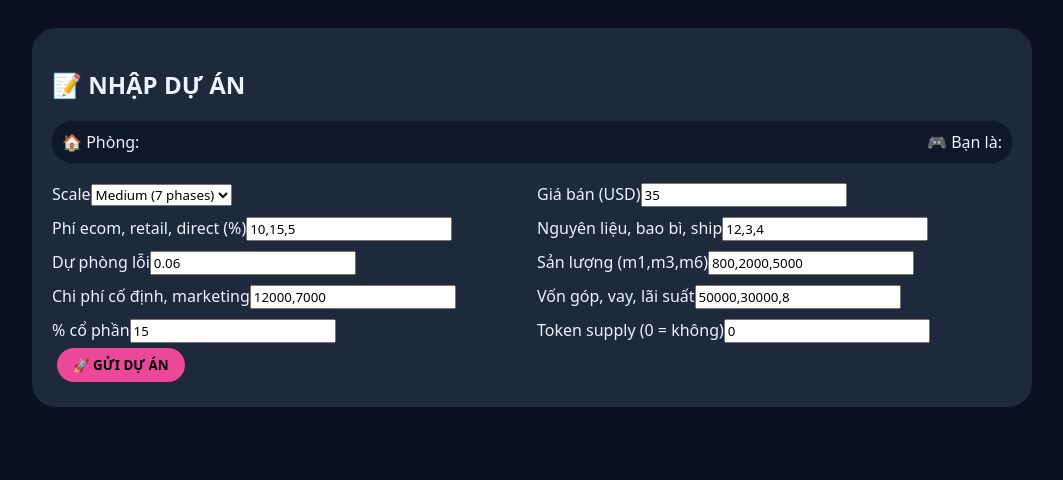
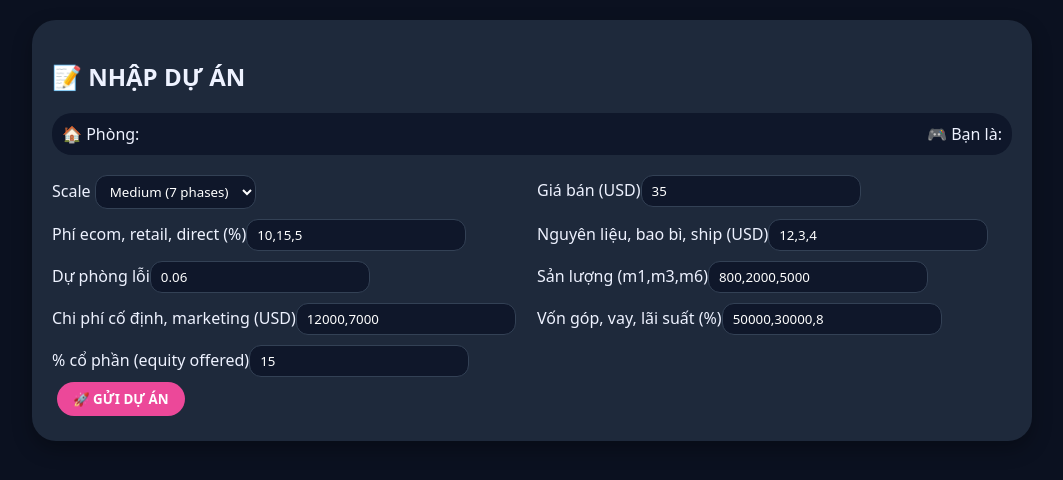
Before and after one commit to kimhyejinhq-crypto/game-nh-p, a Flask app: template templates/play.html in a window 1280 px wide. Shown: the top 480 px of the page, without its empty margins (108-1171 px from the left). Run offline with Flask 3, Linux system fonts and the light colour scheme; the template is opened without the code that fills it, so the values that code supplies are empty.

Commit message:
Update play.html

```diff
--- a/templates/play.html
+++ b/templates/play.html
@@ -2,30 +2,37 @@
 <html lang="vi">
 <head>
     <meta charset="UTF-8">
+    <meta name="viewport" content="width=device-width, initial-scale=1.0">
     <title>Startup Game - Điều khiển dự án</title>
     <style>
-        * { box-sizing: border-box; font-family: system-ui; }
-        body { background: #0b1120; color: #eef2ff; padding: 20px; }
+        * { box-sizing: border-box; font-family: system-ui, -apple-system, 'Segoe UI', Roboto, sans-serif; }
+        body { background: #0b1120; color: #eef2ff; padding: 20px; margin: 0; }
         .container { max-width: 1000px; margin: auto; }
-        .panel { background: #1e293b; border-radius: 24px; padding: 20px; margin-bottom: 20px; }
-        button { background: #ec4899; border: none; padding: 8px 16px; border-radius: 30px; font-weight: bold; cursor: pointer; margin: 5px; }
-        .card-list { display: flex; flex-wrap: wrap; gap: 10px; margin: 10px 0; max-height: 300px; overflow-y: auto; padding: 5px; }
-        .card { border-radius: 20px; padding: 8px 12px; cursor: pointer; transition: 0.1s; background: #334155; }
+        .panel { background: #1e293b; border-radius: 24px; padding: 20px; margin-bottom: 20px; box-shadow: 0 8px 20px rgba(0,0,0,0.3); }
+        button { background: #ec4899; border: none; padding: 8px 16px; border-radius: 30px; font-weight: bold; cursor: pointer; margin: 5px; transition: 0.2s; color: white; }
+        button:hover { background: #be185d; transform: scale(1.02); }
+        .card-list { display: flex; flex-wrap: wrap; gap: 10px; margin: 10px 0; max-height: 320px; overflow-y: auto; padding: 5px; }
+        .card { border-radius: 20px; padding: 8px 12px; cursor: pointer; transition: 0.1s; background: #334155; width: 180px; flex-shrink: 0; }
         .card.red { background: #7f1a1a; border-left: 4px solid #ef4444; }
         .card.green { background: #14532d; border-left: 4px solid #22c55e; }
         .card.purple { background: #4c1d95; border-left: 4px solid #a855f7; }
         .card.selected { background: #ec4899; color: #0f172a; border-left-color: white; }
         .card .desc { font-size: 0.65rem; color: #cbd5e1; margin-top: 4px; }
         .info-bar { background: #0f172a; border-radius: 20px; padding: 10px; display: flex; justify-content: space-between; margin-bottom: 20px; flex-wrap: wrap; gap: 10px; }
-        .metrics { background: #0f172a; border-radius: 16px; padding: 12px; margin-top: 15px; font-size: 0.8rem; }
+        .metrics { background: #0f172a; border-radius: 16px; padding: 12px; margin-top: 15px; font-size: 0.8rem; display: grid; grid-template-columns: repeat(auto-fill, minmax(150px,1fr)); gap: 8px; }
         .investors { background: #0f172a; border-radius: 16px; padding: 12px; margin-top: 15px; max-height: 200px; overflow-y: auto; }
         .flex { display: flex; gap: 10px; flex-wrap: wrap; align-items: center; }
         .grid-2 { display: grid; grid-template-columns: 1fr 1fr; gap: 10px; }
         .scenario-banner { background: #ec4899; color: #0f172a; border-radius: 16px; padding: 12px; margin-bottom: 20px; font-weight: bold; text-align: center; font-size: 1rem; }
         .reaction-trigger { background: #8b5cf6; border-radius: 12px; padding: 10px; margin: 10px 0; }
         .endgame { background: #ec4899; border-radius: 16px; padding: 16px; text-align: center; }
-        .trigger-card { background: #4c1d95; border-radius: 12px; padding: 8px; margin: 5px; display: inline-block; cursor: pointer; }
-        .trigger-card:hover { background: #6d28d9; }
+        .trigger-card { background: #4c1d95; border-radius: 12px; padding: 8px; margin: 5px; display: inline-block; cursor: pointer; transition: 0.1s; }
+        .trigger-card:hover { background: #6d28d9; transform: scale(1.02); }
+        input, select { background: #0f172a; border: 1px solid #334155; padding: 6px 10px; border-radius: 12px; color: white; }
+        label { font-weight: 500; }
+        .message { margin-top: 10px; padding: 8px; border-radius: 12px; }
+        .success { background: #166534; color: #bbf7d0; }
+        .error { background: #7f1a1a; color: #fecaca; }
     </style>
     <script>
         var roomId = "{{ room_id }}";
@@ -40,16 +47,22 @@
         <div class="info-bar"><span>🏠 Phòng: <strong id="roomIdDisplay"></strong></span><span>🎮 Bạn là: <strong id="playerIdxDisplay"></strong></span></div>
         <form id="projectForm">
             <div class="grid-2">
-                <div><label>Scale</label><select id="scale"><option value="S">Small (5 phases)</option><option value="M" selected>Medium (7 phases)</option><option value="L">Large (9 phases)</option></select></div>
-                <div><label>Giá bán (USD)</label><input type="number" id="price" value="35"></div>
+                <div><label>Scale</label>
+                    <select id="scale">
+                        <option value="S">Small (5 phases)</option>
+                        <option value="M" selected>Medium (7 phases)</option>
+                        <option value="L">Large (9 phases)</option>
+                    </select>
+                </div>
+                <div><label>Giá bán (USD)</label><input type="number" id="price" value="35" step="1"></div>
                 <div><label>Phí ecom, retail, direct (%)</label><input type="text" id="fees" value="10,15,5"></div>
-                <div><label>Nguyên liệu, bao bì, ship</label><input type="text" id="cogs" value="12,3,4"></div>
+                <div><label>Nguyên liệu, bao bì, ship (USD)</label><input type="text" id="cogs" value="12,3,4"></div>
                 <div><label>Dự phòng lỗi</label><input type="number" id="defect" value="0.06" step="0.01"></div>
                 <div><label>Sản lượng (m1,m3,m6)</label><input type="text" id="units" value="800,2000,5000"></div>
-                <div><label>Chi phí cố định, marketing</label><input type="text" id="fixed" value="12000,7000"></div>
-                <div><label>Vốn góp, vay, lãi suất</label><input type="text" id="capital" value="50000,30000,8"></div>
-                <div><label>% cổ phần</label><input type="number" id="equity" value="15"></div>
-                <div><label>Token supply (0 = không)</label><input type="number" id="token" value="0"></div>
+                <div><label>Chi phí cố định, marketing (USD)</label><input type="text" id="fixed" value="12000,7000"></div>
+                <div><label>Vốn góp, vay, lãi suất (%)</label><input type="text" id="capital" value="50000,30000,8"></div>
+                <div><label>% cổ phần (equity offered)</label><input type="number" id="equity" value="15" step="1"></div>
+                <!-- ĐÃ BỎ TOKEN SUPPLY -->
             </div>
             <button type="submit">🚀 GỬI DỰ ÁN</button>
         </form>
@@ -57,7 +70,7 @@
 
     <div id="deckPanel" style="display:none;" class="panel">
         <h2>🃏 CHỌN DECK (22 ACTIVE + 3 REACTION)</h2>
-        <p>🔴 Đỏ: Tấn công (tăng Hype) &nbsp; 🟢 Xanh: Phòng thủ (tăng Transparency) &nbsp; 🟣 Tím: Tokenomics (tăng Funding/Utility)</p>
+        <p>🔴 Đỏ: Tấn công (tăng Hype) &nbsp; 🟢 Xanh: Phòng thủ (tăng Transparency) &nbsp; 🟣 Tím: Tài chính (tăng Funding/Trust)</p>
         <div id="activeList" class="card-list"></div>
         <div id="reactionList" class="card-list"></div>
         <button id="submitDeckBtn">✅ XÁC NHẬN DECK</button>
@@ -78,7 +91,7 @@
         <div id="reactionTriggers"></div>
         <h3>🐋 NHÀ ĐẦU TƯ ĐANG ỦNG HỘ</h3>
         <div id="investors" class="investors"></div>
-        <div id="message"></div>
+        <div id="message" class="message"></div>
     </div>
 
     <div id="endgamePanel" style="display:none;" class="panel endgame">
@@ -210,7 +223,7 @@
                     clearInterval(gameInterval);
                     document.getElementById('gamePanel').style.display = 'none';
                     document.getElementById('endgamePanel').style.display = 'block';
-                    document.getElementById('finalScoreEnd').innerText = state.final_score.toFixed(2);
+                    document.getElementById('finalScoreEnd').innerText = (state.final_score || 0).toFixed(2);
                     document.getElementById('finalFundingEnd').innerText = (state.funding_progress * 100).toFixed(1);
                     return;
                 }
@@ -224,11 +237,15 @@
                     if (state.last_scenario) {
                         document.getElementById('scenarioDisplay').innerHTML = `📢 ${state.last_scenario}`;
                     }
-                    let metricsHtml = `<div>Intrinsic: ${state.metrics.intrinsic?.toFixed(1) || 0}</div>
-                                       <div>Valuation: ${state.metrics.valuation_sanity?.toFixed(1) || 0}</div>
-                                       <div>ROI: ${state.metrics.roi_norm?.toFixed(1) || 0}</div>
-                                       <div>Hype: ${state.hype} | Trans: ${state.transparency}</div>
-                                       <div>Runway: ${state.metrics.runway} tháng</div>`;
+                    let metricsHtml = `
+                        <div>📈 Intrinsic: ${state.metrics.intrinsic?.toFixed(1) || 0}</div>
+                        <div>📉 Valuation Sanity: ${state.metrics.valuation_sanity?.toFixed(1) || 0}</div>
+                        <div>💰 ROI (norm): ${state.metrics.roi_norm?.toFixed(1) || 0}</div>
+                        <div>💵 Raw ROI: ${state.metrics.raw_roi?.toFixed(0) || 0}%</div>
+                        <div>🏦 Est. Valuation: ${(state.metrics.estimated_valuation / 1000).toFixed(0)}k USD</div>
+                        <div>🔥 Hype: ${state.hype} | 🔍 Trans: ${state.transparency}</div>
+                        <div>🛫 Runway: ${state.metrics.runway} tháng</div>
+                    `;
                     document.getElementById('metrics').innerHTML = metricsHtml;
                     let handHtml = '';
                     if (state.hand && state.hand.length) {
@@ -262,7 +279,7 @@
                     }
                     document.getElementById('investors').innerHTML = invHtml;
 
-                    // Hiển thị reaction triggers
+                    // Reaction triggers
                     if (state.triggers && state.triggers.length > 0) {
                         let triggersHtml = '<div class="reaction-trigger"><strong>⚡ REACTION CÓ THỂ KÍCH HOẠT:</strong><br>';
                         state.triggers.forEach((card, idx) => {
@@ -288,7 +305,7 @@
                                 const data = await res.json();
                                 if (data.ok) {
                                     alert('Đã sử dụng reaction!');
-                                    location.reload();  // reload để cập nhật hand và trigger mới
+                                    location.reload();
                                 } else {
                                     alert('Lỗi: ' + data.error);
                                 }
@@ -324,10 +341,9 @@
             fixed_cost: fixed[0], marketing_cost: fixed[1],
             owner_equity: capital[0], loan: capital[1], interest_rate: capital[2],
             equity_offered: parseFloat(document.getElementById('equity').value),
-            total_supply_token: parseInt(document.getElementById('token').value),
+            // Bỏ các trường token: total_supply_token, utility_list, has_audit, multisig, count_hack_events
             transparency: 50, hype: 50, visibility: 50,
-            has_license: false, has_audit: false, multisig: false,
-            utility_list: []
+            has_license: false
         };
         try {
             const res = await fetch('/api/submit_project', {
@@ -357,11 +373,11 @@
             });
             const data = await res.json();
             if (data.ok) {
-                document.getElementById('message').innerHTML = '<div style="color: #22c55e;">✅ Đã đánh thẻ!</div>';
+                document.getElementById('message').innerHTML = '<div class="success">✅ Đã đánh thẻ!</div>';
                 selectedCardIdx = null;
-                // Không reload ngay, chỉ chờ state update sau
+                setTimeout(() => document.getElementById('message').innerHTML = '', 2000);
             } else {
-                alert('Lỗi: ' + data.error);
+                document.getElementById('message').innerHTML = `<div class="error">❌ Lỗi: ${data.error}</div>`;
             }
         } catch (err) {
             alert('Lỗi: ' + err.message);
@@ -377,10 +393,10 @@
             });
             const data = await res.json();
             if (data.ok) {
-                document.getElementById('message').innerHTML = '<div>🃏 Đã Mulligan!</div>';
-                // Không reload, chờ polling cập nhật
+                document.getElementById('message').innerHTML = '<div class="success">🃏 Đã Mulligan!</div>';
+                setTimeout(() => document.getElementById('message').innerHTML = '', 2000);
             } else {
-                alert('Lỗi: ' + data.error);
+                document.getElementById('message').innerHTML = `<div class="error">❌ ${data.error}</div>`;
             }
         } catch (err) {
             alert('Lỗi: ' + err.message);
@@ -396,9 +412,9 @@
             });
             const data = await res.json();
             if (data.ok) {
-                document.getElementById('message').innerHTML = '<div>✅ Đã sẵn sàng, chờ host chạy phase.</div>';
+                document.getElementById('message').innerHTML = '<div class="success">✅ Đã sẵn sàng, chờ host chạy phase.</div>';
             } else {
-                alert('Lỗi: ' + data.error);
+                document.getElementById('message').innerHTML = `<div class="error">❌ ${data.error}</div>`;
             }
         } catch (err) {
             alert('Lỗi: ' + err.message);
```
